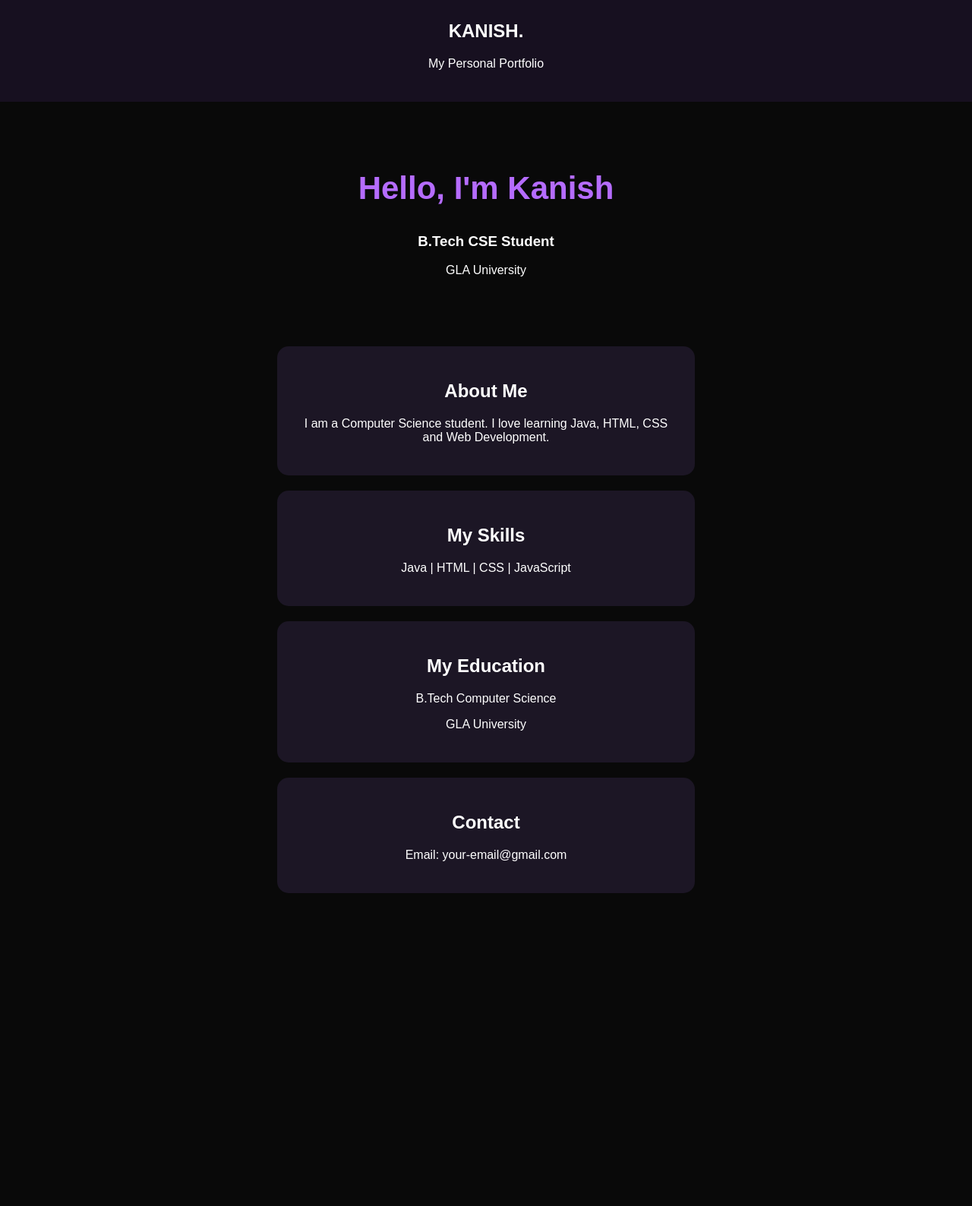
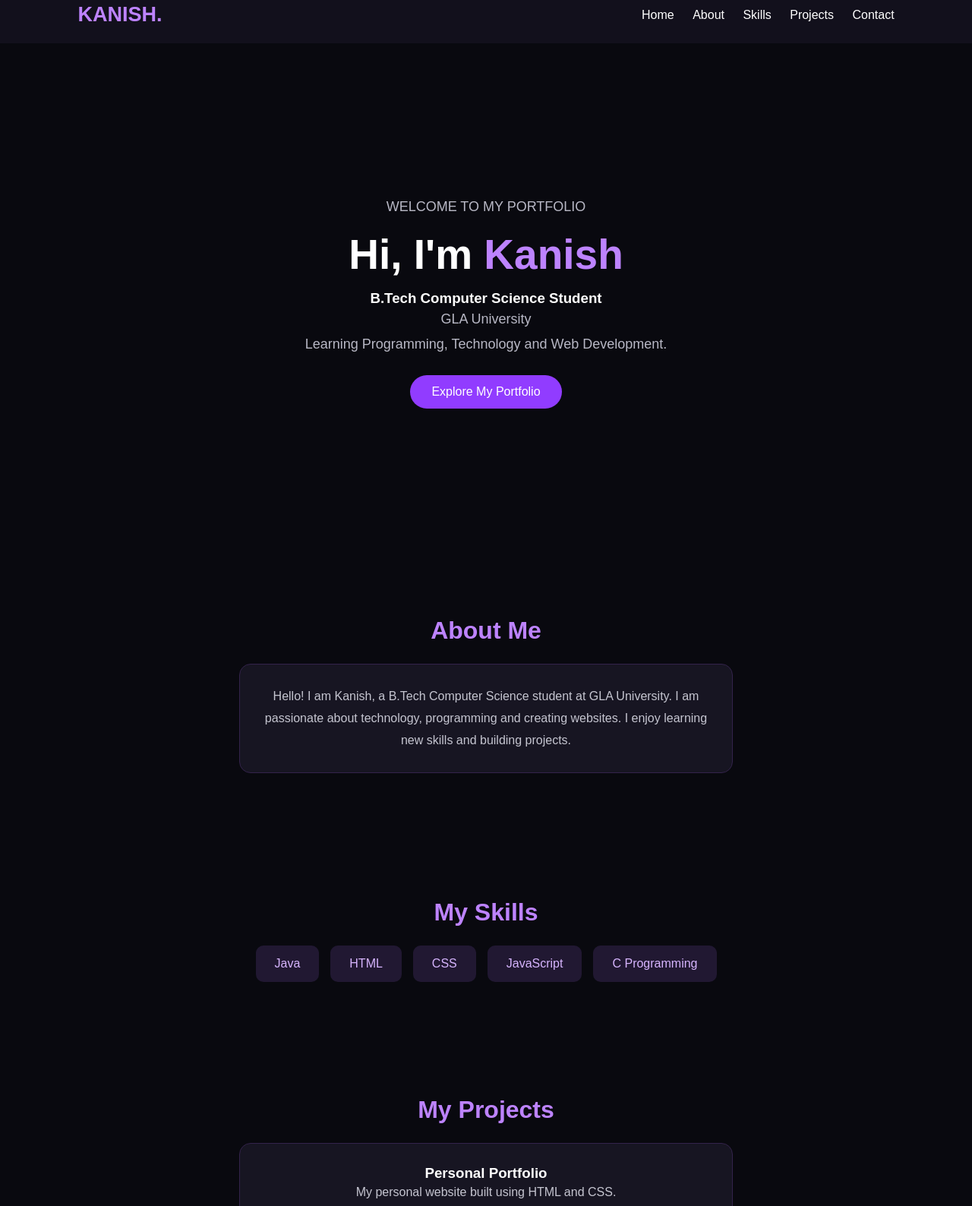
Before and after one commit to kanish337/kanish-portfolio, a plain HTML site: page index.html in a window 1280 px wide. Shown: the part 18-1606 px from the top of the page at 76% size. Before the commit the page ends 1214 px from the top, so only its background shows below. Drawn offline with Linux system fonts and the light colour scheme.

Commit message:
Update portfolio title and enhance styling

```diff
--- a/index.html
+++ b/index.html
@@ -3,41 +3,142 @@
 <head>
 <meta charset="UTF-8">
 <meta name="viewport" content="width=device-width, initial-scale=1.0">
-<title>Kanish Portfolio</title>
+<title>Kanish | Personal Portfolio</title>
 
 <style>
+* {
+    margin: 0;
+    padding: 0;
+    box-sizing: border-box;
+    scroll-behavior: smooth;
+}
+
 body {
-  background: #090909;
+    background: #09090f;
     color: white;
-  font-family: Arial;
-  text-align: center;
-  margin: 0;
+    font-family: Arial, sans-serif;
 }
 
 header {
-  background: #171020;
-  padding: 25px;
+    padding: 22px 8%;
+    display: flex;
+    justify-content: space-between;
+    align-items: center;
+    background: #12101c;
+    position: sticky;
+    top: 0;
 }
 
-h1 {
-  color: #b56cff;
-  font-size: 42px;
+.logo {
+    color: #bd83ff;
+    font-size: 27px;
+    font-weight: bold;
+}
+
+nav a {
+    color: white;
+    text-decoration: none;
+    margin-left: 20px;
+}
+
+nav a:hover {
+    color: #bd83ff;
+}
+
+.hero {
+    min-height: 85vh;
+    display: flex;
+    flex-direction: column;
+    justify-content: center;
+    align-items: center;
+    text-align: center;
+    padding: 30px;
+}
+
+.hero h1 {
+    font-size: 55px;
+    margin: 15px;
+}
+
+.hero h1 span {
+    color: #bd83ff;
+}
+
+.hero p {
+    color: #b8b8c5;
+    font-size: 18px;
+    line-height: 1.8;
+}
+
+.btn {
+    margin-top: 25px;
+    padding: 13px 28px;
+    background: #913cff;
+    color: white;
+    border-radius: 25px;
+    text-decoration: none;
 }
 
 section {
-  padding: 55px 15px;
+    padding: 75px 10%;
+    text-align: center;
+}
+
+h2 {
+    color: #bd83ff;
+    font-size: 32px;
+    margin-bottom: 25px;
 }
 
 .card {
-  background: #1c1625;
-  padding: 25px;
-  margin: 20px auto;
+    background: #171522;
+    padding: 28px;
+    margin: 15px auto;
     border-radius: 15px;
-  max-width: 500px;
+    max-width: 650px;
+    border: 1px solid #33234b;
 }
 
-a {
-  color: #c58cff;
+.card p {
+    color: #c5c5d0;
+    line-height: 1.8;
+}
+
+.skills {
+    display: flex;
+    justify-content: center;
+    flex-wrap: wrap;
+    gap: 15px;
+}
+
+.skill {
+    background: #211832;
+    padding: 15px 25px;
+    border-radius: 10px;
+    color: #d7b5ff;
+}
+
+footer {
+    background: #12101c;
+    text-align: center;
+    padding: 25px;
+    color: #aaa;
+}
+
+@media(max-width:600px) {
+    header {
+        flex-direction: column;
+        gap: 15px;
+    }
+
+    nav a {
+        margin: 7px;
+        font-size: 13px;
+    }
+
+    .hero h1 {
+        font-size: 36px;
+    }
 }
 </style>
 </head>
@@ -45,37 +146,76 @@ a {
 <body>
 
 <header>
-<h2>KANISH.</h2>
-<p>My Personal Portfolio</p>
+    <div class="logo">KANISH.</div>
+    <nav>
+        <a href="#home">Home</a>
+        <a href="#about">About</a>
+        <a href="#skills">Skills</a>
+        <a href="#projects">Projects</a>
+        <a href="#contact">Contact</a>
+    </nav>
 </header>
 
-<section>
-<h1>Hello, I'm Kanish</h1>
-<h3>B.Tech CSE Student</h3>
+<div class="hero" id="home">
+    <p>WELCOME TO MY PORTFOLIO</p>
+    <h1>Hi, I'm <span>Kanish</span></h1>
+    <h3>B.Tech Computer Science Student</h3>
     <p>GLA University</p>
+    <p>Learning Programming, Technology and Web Development.</p>
+    <a href="#about" class="btn">Explore My Portfolio</a>
+</div>
+
+<section id="about">
+    <h2>About Me</h2>
+    <div class="card">
+        <p>
+        Hello! I am Kanish, a B.Tech Computer Science
+        student at GLA University. I am passionate about
+        technology, programming and creating websites.
+        I enjoy learning new skills and building projects.
+        </p>
+    </div>
 </section>
 
+<section id="skills">
+    <h2>My Skills</h2>
+    <div class="skills">
+        <div class="skill">Java</div>
+        <div class="skill">HTML</div>
+        <div class="skill">CSS</div>
+        <div class="skill">JavaScript</div>
+        <div class="skill">C Programming</div>
+    </div>
+</section>
+
+<section id="projects">
+    <h2>My Projects</h2>
     <div class="card">
-<h2>About Me</h2>
-<p>I am a Computer Science student.
-I love learning Java, HTML, CSS and Web Development.</p>
+        <h3>Personal Portfolio</h3>
+        <p>My personal website built using HTML and CSS.</p>
     </div>
+    <div class="card">
+        <h3>Student Management System</h3>
+        <p>A basic student management project using Java.</p>
+    </div>
+    <div class="card">
+        <h3>ATM Banking System</h3>
+        <p>A simple banking application using Core Java.</p>
+    </div>
+</section>
 
+<section id="contact">
+    <h2>Contact Me</h2>
     <div class="card">
-<h2>My Skills</h2>
-<p>Java | HTML | CSS | JavaScript</p>
+        <p>Let's connect and learn together!</p>
+        <p>Email: your-email@gmail.com</p>
+        <p>College: GLA University</p>
     </div>
+</section>
 
-<div class="card">
-<h2>My Education</h2>
-<p>B.Tech Computer Science</p>
-<p>GLA University</p>
-</div>
-
-<div class="card">
-<h2>Contact</h2>
-<p>Email: your-email@gmail.com</p>
-</div>
+<footer>
+    © 2026 Kanish | Personal Portfolio
+</footer>
 
 </body>
 </html>
```
Lines whose indentation alone changed are shown as unchanged.
